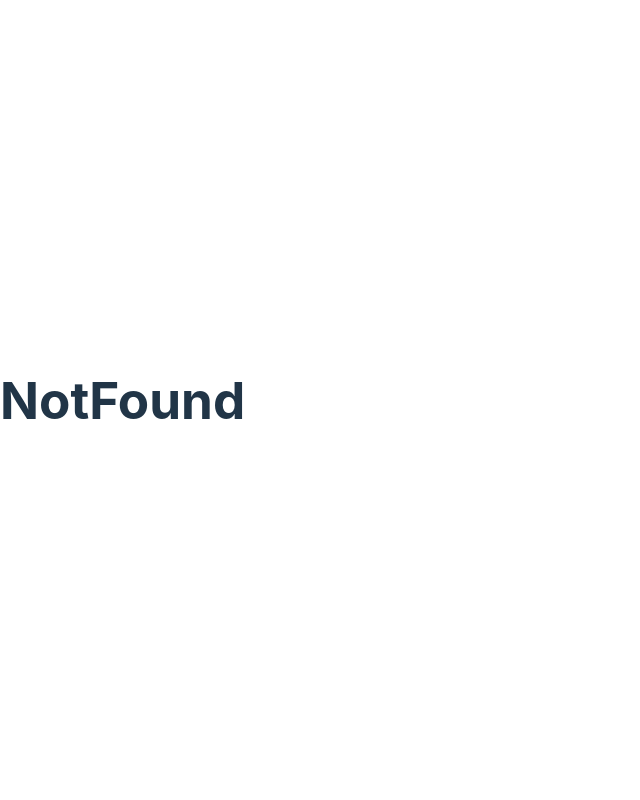
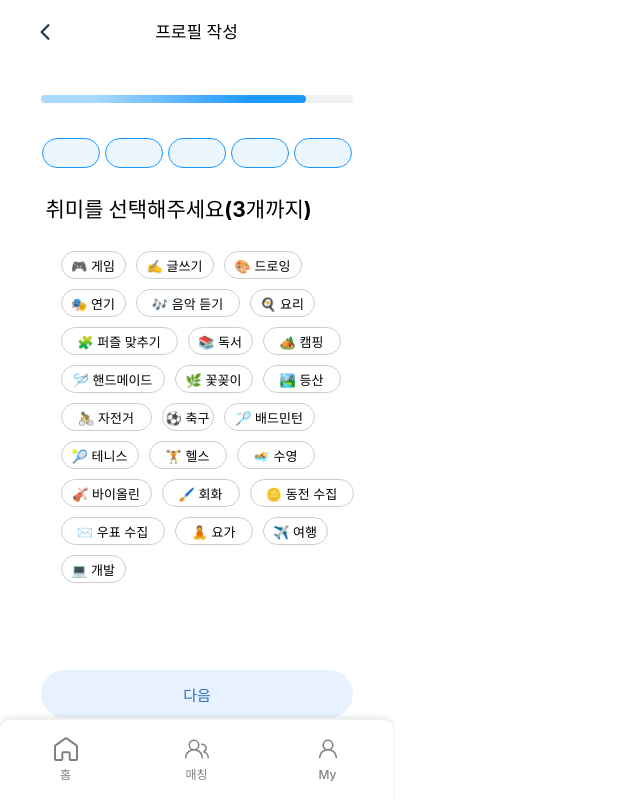
Before and after one commit to umc-meetpick/meetpick_frontend, a React (Vite) app: page /setProfile/hobby in a window 1280 px wide. Before the commit this address had no page. Shown: the whole page, without its empty margins (0-640 px from the left). Built offline with nearby package versions, Linux system fonts and the light colour scheme.

Commit message:
Feat: setHobby페이지 구현

```diff
--- /dev/null
+++ b/src/assets/hobbyList.ts
@@ -0,0 +1,12 @@
+const hobbyList = [
+    "🎮 게임", "✍️ 글쓰기", "🎨 드로잉",
+  "🎭 연기", "🎶 음악 듣기", "🍳 요리",
+  "🧩 퍼즐 맞추기",  "📚 독서", "🏕️ 캠핑",
+  "🪡 핸드메이드", "🌿 꽃꽂이", "🏞️ 등산",
+  "🚴‍ 자전거", "⚽ 축구", "🏸 배드민턴",
+  "🎾 테니스", "🏋️ 헬스", "🏊‍ 수영",
+  "🎻 바이올린", "🖌️ 회화", "🪙 동전 수집",
+  "✉️ 우표 수집", "🧘‍ 요가", "✈️ 여행",
+  "💻 개발"
+]
+export default hobbyList;
--- a/src/assets/majorList.ts
+++ b/src/assets/majorList.ts
@@ -2,7 +2,7 @@ const majorList = [
     {
         "id":1,
         "college": "공학 계열",
-        "majors": ["건설방재공학과", "건축공학과", "건축학과", "기계공학과", "산업공학과", "섬유공학과", "안전공학과", "에너지공학과", "전기전자공학과", "정보통신공학과", "재료공학과", "철도공학과", "화학공학과"]
+        "majors": ["건설방재공학과", "건축공학과", "건축학과", "기계공학과", "산업공학과", "섬유공학과", "안전공학과", "에너지공학과", "전기전자공학과", "정보통신공학과", "재료공학과", "철도공학과", "컴퓨터공학과", "화학공학과"]
     },
     {
         "id":2,
--- a/src/components/MoveNextRoundBtn.tsx
+++ b/src/components/MoveNextRoundBtn.tsx
@@ -29,7 +29,7 @@ const Btn = styled.button`
     weight:600;
     background-color:#E7F2FE;
     border-radius:100px;
-    position:absolute;
-    bottom:120px;
+    position:fixed;
+    top:670px;
     left:41px;
 `;
--- a/src/components/ToggleList.tsx
+++ b/src/components/ToggleList.tsx
@@ -23,7 +23,7 @@ const ToggleList: React.FC = () =>{
         <Container>
             {majorList.map(item => (
                 <div key={item.id}>
-                    <Toggle onClick={() => handleToggle(item.id)} isOpened={openItems.includes(item.id)}>
+                    <Toggle onClick={() => handleToggle(item.id)} $isOpened={openItems.includes(item.id)}>
                         {item.college}
                         <FaChevronDown style={{color:"#AAAAAA"}}/>
                     </Toggle>
@@ -48,9 +48,9 @@ const Container = styled.div`
     margin-top:20px;
     max-height: calc(100vh - 150px);
     position:relative;
-    overflow-y: auto;
+
 `;
-const Toggle = styled.button<{isOpened:boolean;}>`
+const Toggle = styled.button<{$isOpened:boolean;}>`
     width:312px;
     height:48px;
     color: #5A5A5A;
@@ -59,7 +59,7 @@ const Toggle = styled.button<{isOpened:boolean;}>`
     justify-content: space-between;
     align-items: center;
     border:none;
-    background-color:${({isOpened})=> isOpened ? "#F9FAFB" : "#FFFFFF"};
+    background-color:${({$isOpened})=> $isOpened ? "#F9FAFB" : "#FFFFFF"};
     border-top: 1px solid #D9D9D9;
     border-bottom: 1px solid #D9D9D9;
     &:focus {
@@ -89,7 +89,7 @@ const Btn = styled.button`
     weight:600;
     background-color:#E7F2FE;
     border-radius:100px;
-    margin-top:35px;
+    margin-top:43px;
     &:focus {
         outline: none;
     }
--- a/src/components/profileSelectedBorder.tsx
+++ b/src/components/profileSelectedBorder.tsx
@@ -37,7 +37,7 @@ const Border = styled.div<{ length: number}>`
     font-weight:400;
     text-align:center;
     line-height:28px;
-    width: ${({ length }: { length: number }) => (length > 0 ? `${length * 10 + 20}px` : "60px")};
+    width: ${({ length }: { length: number }) => (length > 0 ? `${length * 13 + 20}px` : "60px")};
     height:28px;
     border: 1px solid #1B98FF;
     background-color: #ECF6FF;
--- /dev/null
+++ b/src/pages/setProfilePages/setHobby.tsx
@@ -0,0 +1,83 @@
+import React, { useContext } from "react";
+import styled from "styled-components";
+import SetProfileNavbar from '../../components/BasicNavbar';
+import ProgressBar from '../../components/ProgressBar';
+import { ProfileInfoContext } from '../../context/profileInfoContext';
+import ProfileSelectedBorder from "../../components/profileSelectedBorder";
+import hobbyList from "../../assets/hobbyList";
+import MoveNextRoundBtn from "../../components/MoveNextRoundBtn";
+
+const SetHobby = () =>{
+    const {nickname, image, studentNum, mbti, major, hobby, setHobby} = useContext(ProfileInfoContext);
+    const handleChoose = (content:string) =>{
+        if (hobby.includes(content)){
+            setHobby(hobby.filter(h => h !== content));
+        }else if(hobby.length<3){
+            setHobby([... hobby, content])
+        }
+    };
+    return(
+        <>
+            <SetProfileNavbar title={"프로필 작성"}/>
+            <ProgressBar progress={85}/>
+            <ProfileSelectedBorder input={[nickname,image,studentNum,mbti, major]}/>
+            <Container>
+                <Title>취미를 선택해주세요(3개까지)</Title>
+                <HobbyWrapper>
+                    {hobbyList.map((content,index)=>(
+                        <Border
+                            key={index}
+                            length={content.length}
+                            onClick={()=>handleChoose(content)}
+                            $isSelected={hobby.includes(content)}
+                        >
+                            {content}
+                        </Border>
+                    ))
+                    }
+                </HobbyWrapper>
+                <MoveNextRoundBtn nextPage={"/setProfile/contect"} />
+            </Container>
+        </>
+    )
+}
+export default SetHobby;
+
+const Container = styled.div`
+    width:302px;
+    margin: 0 auto;
+    position: relative;
+`;
+const Title = styled.div`
+    font-size:21px;
+    font-weight:700;
+    color:black;
+    width:302px;
+    height:23px;
+    line-height:23px;
+`;
+const HobbyWrapper = styled.div`
+    width:100%;
+    margin-top:30px;
+    padding-left:15px;
+    display:flex;
+    flex-wrap: wrap;
+    gap:10px;
+`;
+const Border = styled.button<{ length: number, $isSelected:boolean}>`
+    color: ${({$isSelected})=> $isSelected ? "#007AFF" : "black"};
+    font-size:13px;
+    font-weight:400;
+    align-items: center;
+    text-align:center;
+    padding:0;
+    width: ${({ length }: { length: number }) => (length > 0 ? `${length * 13}px` : "60px")};
+    height:28px;
+    border: ${({$isSelected})=> $isSelected ? "1px solid #007AFF" : "1px solid #CECECE"};
+    background-color: #FFFFFF;
+    border-radius:100px;
+    &:focus {
+        border: ${({$isSelected})=> $isSelected ? "1px solid #007AFF" : "1px solid #CECECE"};
+        outline: none;
+    }
+`;
--- a/src/pages/setProfilePages/setMajor.tsx
+++ b/src/pages/setProfilePages/setMajor.tsx
@@ -30,7 +30,6 @@ const Wrapper = styled.div`
 const Container = styled.div`
     width:302px;
     margin: 0 auto;
-    position: relative;
 `;
 const Title = styled.div`
     font-size:21px;
--- a/src/router/router.tsx
+++ b/src/router/router.tsx
@@ -12,6 +12,7 @@ import SetImage from '../pages/setProfilePages/setImage';
 import SetStudentNum from '../pages/setProfilePages/setStudentNum';
 import SetMBTI from '../pages/setProfilePages/setMBTI';
 import SetMajor from '../pages/setProfilePages/setMajor';
+import SetHobby from '../pages/setProfilePages/setHobby';
 
 const router = createBrowserRouter([
     {
@@ -58,6 +59,10 @@ const router = createBrowserRouter([
           {
             path:'setProfile/major',
             element:<SetMajor/>
+          },
+          {
+            path:'setProfile/hobby',
+            element:<SetHobby/>
           }
         ]
     }])
```
